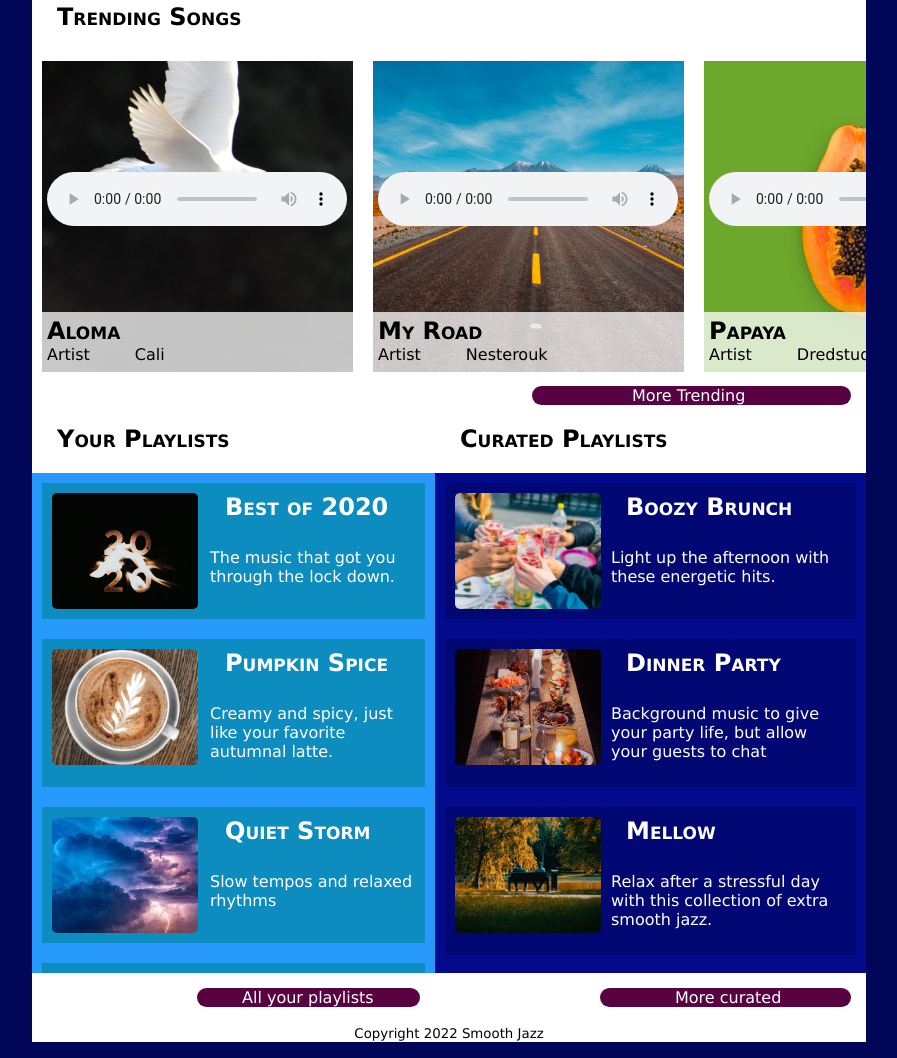
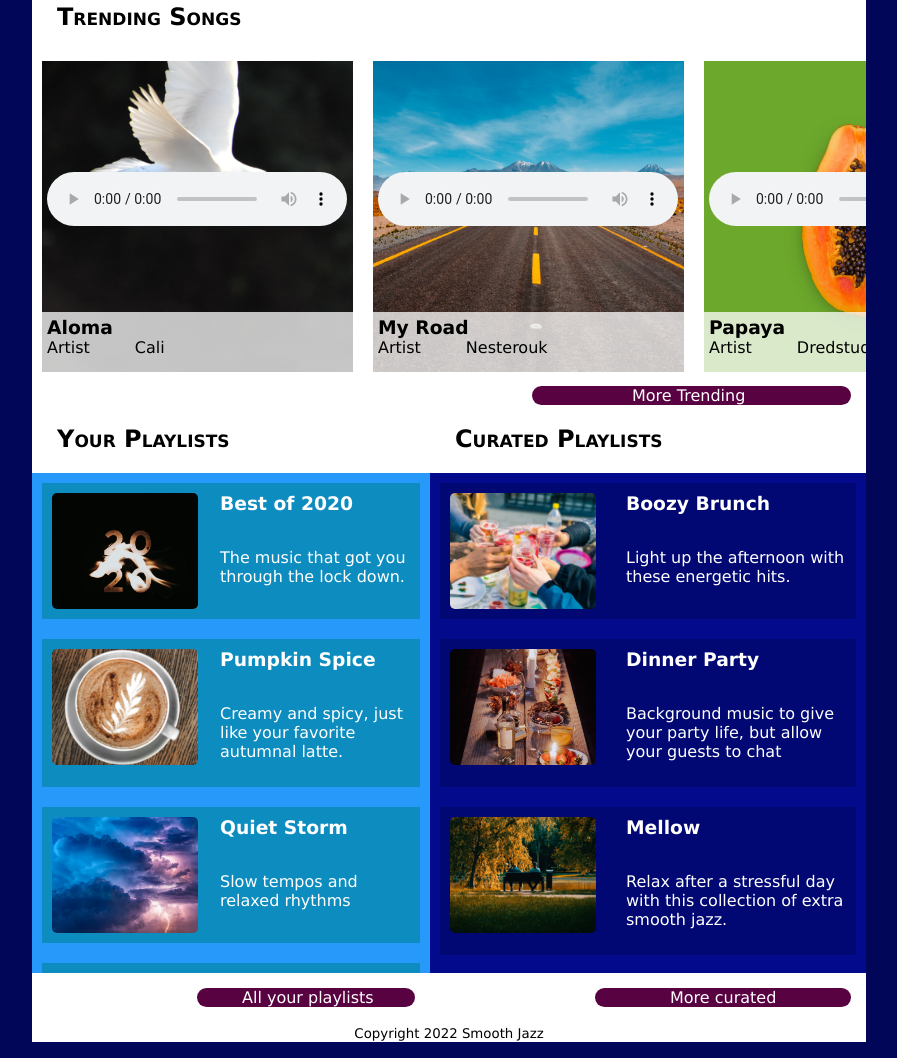
Before and after one commit to BigGoober/Streaming-Media, a plain HTML site: page index.html in a window 1280 px wide. Shown: the part 195-1253 px from the top of the page, without its empty margins (191-1088 px from the left). Drawn offline with Linux system fonts and the light colour scheme.

Commit message:
Semantics

```diff
--- a/index.html
+++ b/index.html
@@ -28,7 +28,7 @@
                 <div class="scroll">
                     <section>
                         <div>
-                            <h2>Aloma</h2>
+                            <h3>Aloma</h3>
                             <dl>
                                 <dt>Artist</dt>
                                 <dd>Cali</dd>
@@ -41,7 +41,7 @@
                     </section>
                     <section>
                         <div>
-                            <h2>My Road</h2>
+                            <h3>My Road</h3>
                             <dl>
                                 <dt>Artist</dt>
                                 <dd>Nesterouk</dd>
@@ -54,7 +54,7 @@
                     </section>
                     <section>
                         <div>
-                            <h2>Papaya</h2>
+                            <h3>Papaya</h3>
                             <dl>
                                 <dt>Artist</dt>
                                 <dd>Dredstudio</dd>
@@ -67,7 +67,7 @@
                     </section>
                     <section>
                         <div>
-                            <h2>Smoothies</h2>
+                            <h3>Smoothies</h3>
                             <dl>
                                 <dt>Artist</dt>
                                 <dd>Black Rhomb</dd>
@@ -80,7 +80,7 @@
                     </section>
                     <section>
                         <div>
-                            <h2>Successful Performance</h2>
+                            <h3>Successful Performance</h3>
                             <dl>
                                 <dt>Artist</dt>
                                 <dd>Ricky Bombino</dd>
@@ -100,27 +100,27 @@
                     <div id="scroll-2">
                         <section>
                             <img src="images/best-of-2020-cover.png" alt="Best-Of">
-                            <h2>Best of 2020</h2>
+                            <h3>Best of 2020</h3>
                             <p>The music that got you through the lock down.</p>
                         </section>
                         <section>
                             <img src="images/pumpkin-spice-cover.png" alt="Pumpkin">
-                            <h2>Pumpkin Spice</h2>
+                            <h3>Pumpkin Spice</h3>
                             <p>Creamy and spicy, just like your favorite autumnal latte.</p>
                         </section>
                         <section>
                             <img src="images/quiet-storm-cover.png" alt="Storm">
-                            <h2>Quiet Storm</h2>
+                            <h3>Quiet Storm</h3>
                             <p>Slow tempos and relaxed rhythms</p>
                         </section>
                         <section>
                             <img src="images/smooth-jazz-cover.png" alt="Smooth-Jazz">
-                            <h2>Smooth Jazz</h2>
+                            <h3>Smooth Jazz</h3>
                             <p>The pioneers of smooth jazz</p>
                         </section>
                         <section>
                             <img src="images/smooth-study-cover.png" alt="Smooth-Study">
-                            <h2>Smooth Study</h2>
+                            <h3>Smooth Study</h3>
                             <p>Background music to keep you going while you study</p>
                         </section>
                     </div>
@@ -131,27 +131,27 @@
                     <div id="scroll-3">
                         <section>
                             <img src="images/boozy-brunch-cover.png" alt="Boozy-Brunch">
-                            <h2>Boozy Brunch</h2>
+                            <h3>Boozy Brunch</h3>
                             <p>Light up the afternoon with these energetic hits.</p>
                         </section>
                         <section>
                             <img src="images/dinner-party-cover.png" alt="Dinner-Party">
-                            <h2>Dinner Party</h2>
+                            <h3>Dinner Party</h3>
                             <p>Background music to give your party life, but allow your guests to chat</p>
                         </section>
                         <section>
                             <img src="images/mellow-cover.png" alt="Mellow-Cover">
-                            <h2>Mellow</h2>
+                            <h3>Mellow</h3>
                             <p>Relax after a stressful day with this collection of extra smooth jazz.</p>
                         </section>
                         <section>
                             <img src="images/jazz-chill-cover.png" alt="Jazz-Chill">
-                            <h2>Jazz and Chill</h2>
+                            <h3>Jazz and Chill</h3>
                             <p>Set the mood with these silky sounds.</p>
                         </section>
                         <section>
                             <img src="images/smooth-saxophone-cover.png" alt="Smooth-Sax">
-                            <h2>Jazz Saxophone</h2>
+                            <h3>Jazz Saxophone</h3>
                             <p>The greatest collection of your sax favorites.</p>
                         </section>
                     </div>
--- a/style.css
+++ b/style.css
@@ -115,7 +115,7 @@
     height: 50px;
     width: 350px;
 }
-.scroll h2 {
+.scroll h3 {
     margin-left: 0;
 }
 #trending a {
@@ -178,7 +178,7 @@
     background-color: #020873;
     padding: 10px;
 }
-div h2 {
+div h3 {
     margin-top: 0;
     margin-bottom: 0;
 }
@@ -280,9 +280,9 @@
         grid-row: 1/2;
         margin-top: 0;
         padding-top: 55px;
-        padding-left: 10px;
+        padding-left: 0px;
     }
-    #scroll-2 h2 {
+    #scroll-2 h3 {
         margin-bottom: 0;
         padding-bottom: 0;
         height: 80px;
@@ -305,15 +305,15 @@
         grid-row: 1/2;
         margin-top: 0;
         padding-top: 55px;
-        padding-left: 10px;
+        padding-left: 30px;
     }
-    #scroll-3 h2 {
+    #scroll-3 h3 {
         margin-bottom: 0;
         padding-bottom: 0;
         height: 80px;
         width: 220px;
         grid-column: 2/3;
         grid-row: 1/2;
+        padding-left: 30px;
     }
-
 }
```
